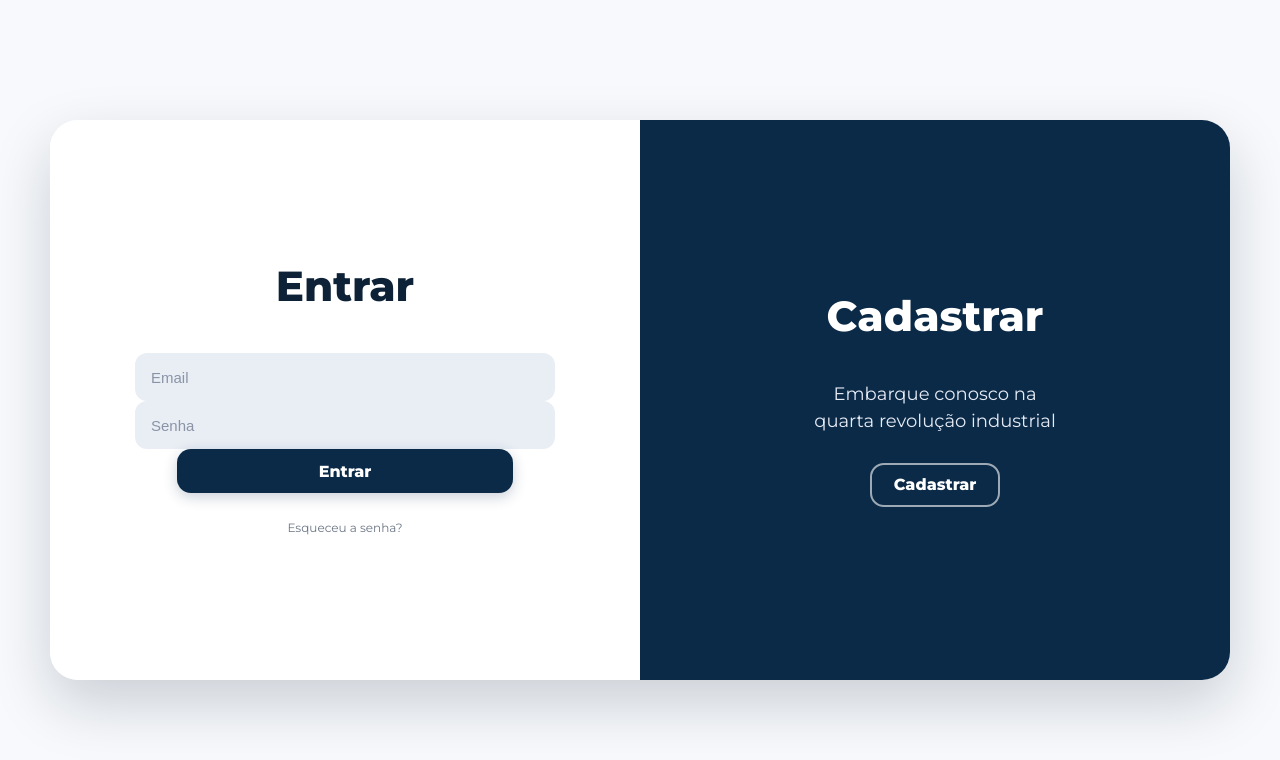
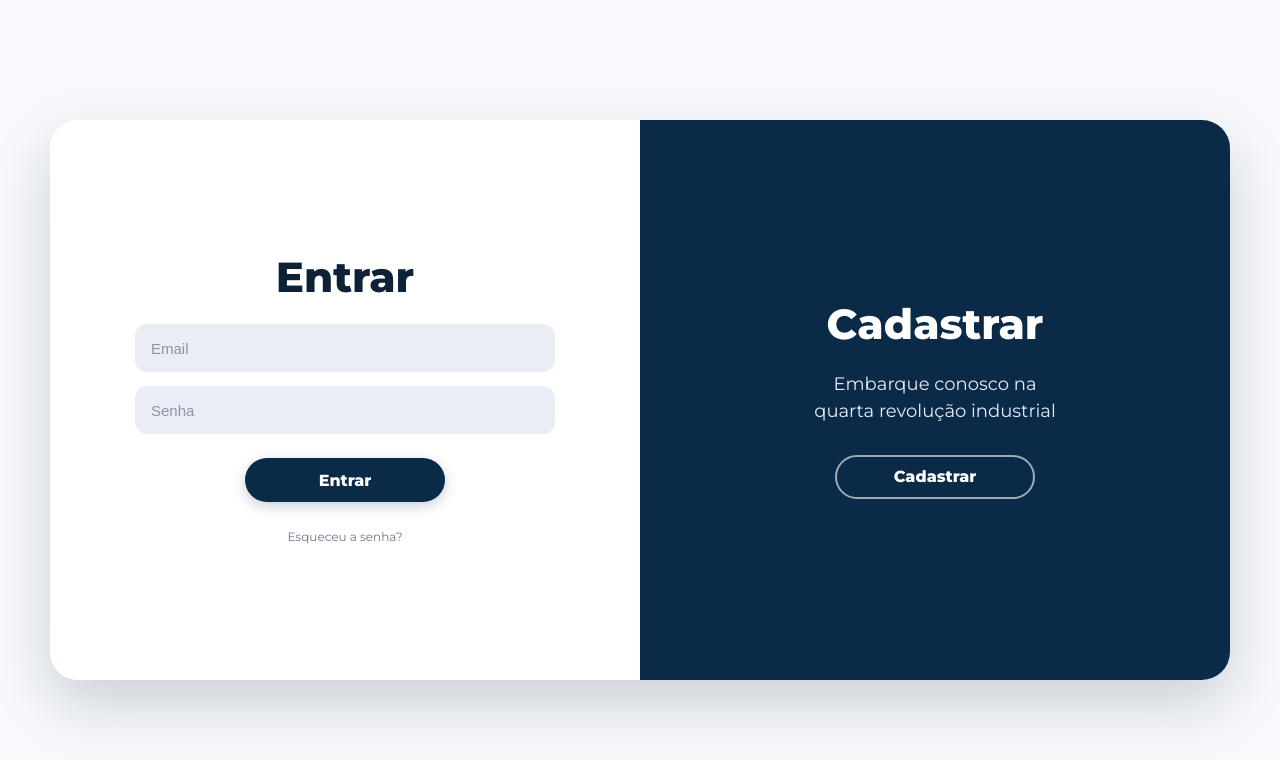
Before and after one commit to Matheuscoe07/Site-NSPi, a React (Vite) app: page /login in a window 1280 px wide. Shown: the top 760 px of the page. Built offline with nearby package versions, Linux system fonts and the light colour scheme.

Commit message:
ajustes tela de login

```diff
--- a/src/pages/login.css
+++ b/src/pages/login.css
@@ -84,6 +84,14 @@ body{
 }
 .title.alt{ color:#ffffff; }
 
+.left-inner .title{
+  margin-bottom: 4px; /* bem colado no form */
+}
+
+.right-inner .title{
+  margin-bottom: 4px; /* bem colado no form */
+}
+
 .subtitle{
   margin:0 0 10px;
   font-size:18px;
@@ -118,8 +126,10 @@ body{
 /* ===== FORM ===== */
 .form{
   width:100%;
-  display:center;
+  display:flex;
   flex-direction:column;
+  align-items:center;  /* centraliza inputs e botão */
+  gap:14px;            /* espaço padrão entre os elementos */
 }
 
 .input{
@@ -142,9 +152,9 @@ body{
 
 /* ===== BOTÕES ===== */
 .primary{
-  width:80%;
+  width:200px;
   height:44px;
-  border-radius:14px;
+  border-radius:32px;
   border:none;
   background:var(--blue-900);
   color:#fff;
@@ -153,6 +163,7 @@ body{
   cursor:pointer;
   transition: background .15s ease, transform .06s ease, box-shadow .12s ease;
   box-shadow:0 4px 14px rgba(11,42,71,.22);
+  margin-top: 10px;
 }
 .primary:hover{
   background:var(--blue-800);   /* cor um pouco mais clara no hover */
@@ -166,12 +177,13 @@ body{
 }
 
 .ghost{
+  width:200px;
   display:inline-flex;
   align-items:center;
   justify-content:center;
   height:44px;
   padding:0 22px;
-  border-radius:14px;
+  border-radius:32px;
   border:2px solid rgba(255,255,255,.6);
   color:#fff;
   text-decoration:none;
@@ -195,8 +207,10 @@ body{
 
 /* ===== LAYOUT DA DIREITA ===== */
 .right-inner{
-  max-width:440px;
-  gap:18px;
+  min-height: 280px;   /* ajusta até ficar proporcional ao form do lado esquerdo */
+  display:flex;
+  flex-direction:column;
+  justify-content:center; /* mantém centralizado dentro desse bloco */
 }
 
 /* ===== RESPONSIVO ===== */
--- a/src/pages/login.tsx
+++ b/src/pages/login.tsx
@@ -56,21 +56,6 @@ export default function Login() {
         }
     }
 
-    async function signInWithProvider(provider: 'google' | 'azure') {
-        try {
-        setLoading(true)
-        const { error } = await supabase.auth.signInWithOAuth({
-            provider,
-            options: { redirectTo: `${window.location.origin}/home` },
-        })
-        if (error) throw error
-        } catch (e) {
-        console.error(e)
-        alert('Falha ao iniciar login social.')
-        setLoading(false)
-        }
-    }
-
     return (
         <div className="screen">
         <main className="card">
@@ -78,37 +63,6 @@ export default function Login() {
             <section className="panel left">
             <div className="inner left-inner">
                 <h2 className="title">Entrar</h2>
-
-                {/* ===== Social (comentado a pedido) ===== */}
-                {/*
-                <div className="social" aria-label="Entrar com">
-                <button
-                    className="icon-btn"
-                    title="Entrar com Google"
-                    onClick={() => signInWithProvider('google')}
-                >
-                    <svg viewBox="0 0 48 48" aria-hidden="true">
-                    <path fill="#FFC107" d="M43.6 20.5H42V20H24v8h11.3A12 12 0 1 1 24 12a11.9 11.9 0 0 1 8.5 3.5l5.7-5.7A20 20 0 1 0 44 24c0-1.2-.1-2.1-.4-3.5z"/>
-                    <path fill="#FF3D00" d="M6.3 14.7l6.6 4.8A12 12 0 0 1 24 12c3.2 0 6 .9 8.5 3.5l5.7-5.7A20 20 0 0 0 6.3 14.7z"/>
-                    <path fill="#4CAF50" d="M24 44a20 20 0 0 0 19.8-16H24v8h11.3A12 12 0 0 1 24 44z"/>
-                    <path fill="#1976D2" d="M43.6 20.5H42V20H24v8h11.3A12 12 0 0 1 24 44c-6.5 0-12-4.3-13.9-10.3l-6.6 5A20 20 0 1 0 44 24c0-1.2-.1-2.1-.4-3.5z" opacity=".08"/>
-                    </svg>
-                </button>
-
-                <button
-                    className="icon-btn"
-                    title="Entrar com Microsoft"
-                    onClick={() => signInWithProvider('azure')}
-                >
-                    <svg viewBox="0 0 23 23" aria-hidden="true">
-                    <rect x="1" y="1" width="9" height="9" fill="#F25022"/>
-                    <rect x="13" y="1" width="9" height="9" fill="#7FBA00"/>
-                    <rect x="1" y="13" width="9" height="9" fill="#00A4EF"/>
-                    <rect x="13" y="13" width="9" height="9" fill="#FFB900"/>
-                    </svg>
-                </button>
-                </div>
-                */}
 
                 <form className="form" onSubmit={handleLogin}>
                 <input
```
